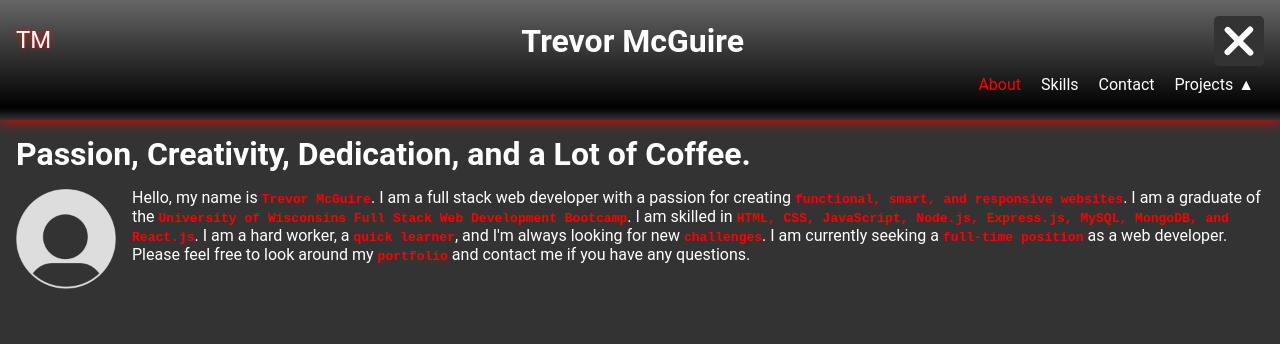
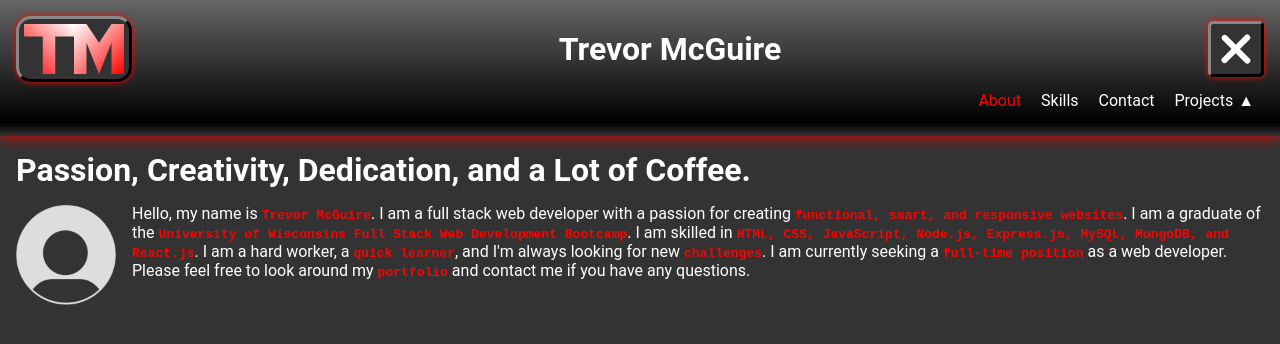
Before and after one commit to Trevor-McGuire/portfolio, a React (Vite) app: page / in a window 1280 px wide. Shown: the top 344 px of the page. Built offline with nearby package versions, Linux system fonts and the light colour scheme.

Commit message:
logo to clipped polygons

```diff
--- a/src/main.scss
+++ b/src/main.scss
@@ -34,13 +34,16 @@ body {
 // 2. header toggle-needed || not-needed
 // 3. header main-toggled || not-needed
 // 4. header dropdown-toggled || not-needed
-$line-height: 12.5%;
+$line-height: 12.5%; // for menu button
+$letter-width: 25%; // for the logo
+$m: 25%; // for the logo
+
 header {
   padding: 1rem;
   background-image: linear-gradient(to bottom, $bg3, $bg1 90%, $bg2);
-  filter: drop-shadow(0px 0px 8px $acc1) ;
-
-
+  filter: drop-shadow(0px 0px 8px $acc1);
+  user-select: none;
+  -webkit-user-drag: none;
   > div {
     display: flex;
     justify-content: space-between;
@@ -49,24 +52,74 @@ header {
       margin: 0;
     }
     #logo {
-      // cool effect to make a text based logo pop
-      font-size: 1.5rem;
-      text-shadow: 0px 0px 5px $acc1;
+      height: 50px;
+      width: 100px;
+      background-color: $bg2;
+      padding: 5px;
+      border-radius: 15px;
+      border: 3px outset $bg2;
+      filter: drop-shadow(0px 0px 3px $acc1);
+      cursor: pointer;
+      #logo-t,
+      #logo-m {
+        height: 50px;
+        width: 50px;
+        display: inline-block;
+      }
+      #logo-t {
+        background-image: linear-gradient(to top right, $acc1, $txt1);
+        clip-path: polygon(
+          0% 0%,
+          100% 0%,
+          100% $letter-width,
+          calc(100% - (100% - $letter-width) / 2) $letter-width,
+          calc(100% - (100% - $letter-width) / 2) 100%,
+          calc((100% - $letter-width) / 2) 100%,
+          calc((100% - $letter-width) / 2) $letter-width,
+          0% $letter-width
+        );
+      }
+      #logo-m {
+        background-image: linear-gradient(to top left, $acc1, $txt1);
+        clip-path: polygon(
+          0% 0%,
+          $m 0%,
+          50% calc(1.5 * $m),
+          calc(100% - $m) 0,
+          100% 0%,
+          100% 100%,
+          calc(100% - $m) 100%,
+          calc(100% - $m) calc(1.5 * $m),
+          50% 100%,
+          $m calc(1.5 * $m),
+          $m 100%,
+          0% 100%
+        );
+      }
+      &:hover {
+        filter: drop-shadow(0px 0px 3px $acc1) brightness(1.2);
+      }
+      &:active,
+      &:focus {
+        border: 3px inset $bg2;
+        filter: drop-shadow(0px 0px 3px $acc1) brightness(0.8);
+      }
     }
     h1 {
       align-items: center;
-
     }
     #main-toggle {
       height: 50px;
       width: 50px;
       background-color: $bg2;
-      position:relative;
+      position: relative;
       cursor: pointer;
       border-radius: 5px;
       overflow: hidden;
+      border: 3px outset $bg2;
+      filter: drop-shadow(0px 0px 3px $acc1);
+      cursor: pointer;
       .line {
-
         width: calc(100% - 2 * $line-height);
         height: $line-height;
         background-color: $txt1;
@@ -83,6 +136,14 @@ header {
       .line3 {
         bottom: $line-height;
       }
+      &:hover {
+        filter: drop-shadow(0px 0px 3px $acc1) brightness(1.2);
+      }
+      &:active,
+      &:focus {
+        border: 3px inset $bg2;
+        filter: drop-shadow(0px 0px 3px $acc1) brightness(.8);
+      }
     }
   }
   nav {
@@ -91,8 +152,8 @@ header {
       list-style: none;
       display: flex;
       justify-content: flex-end;
-      overflow:hidden;
-      margin:0rem;
+      overflow: hidden;
+      margin: 0rem;
       padding: 0;
       li {
         margin: 10px;
@@ -141,22 +202,18 @@ header {
   }
   &.main-not-toggled {
     #main-list {
-
     }
-
   }
 }
 
 header {
   &.dropdown-toggled {
-
     #dropdown-toggle::after {
       content: "▼";
       margin-left: 5px;
     }
   }
   &.dropdown-not-toggled {
-
     #dropdown-toggle {
       &::after {
         content: "▲";
@@ -186,13 +243,11 @@ main {
 
 // 2. about
 .about {
-
   img {
     width: 100px;
     height: 100px;
     float: left;
     margin: 1rem 1rem 1rem 0;
-
   }
   .emp1 {
     font-weight: bold;
@@ -205,7 +260,6 @@ main {
 
 // 3. skills
 .skills {
-
   ol {
     list-style: none;
     padding: 0;
@@ -216,7 +270,7 @@ main {
       border-radius: 0.5rem;
       list-style: none;
       span {
-        float:left;
+        float: left;
         padding-right: 1rem;
         color: red;
         svg {
@@ -234,5 +288,4 @@ main {
       }
     }
   }
-
 }
--- a/src/routes/header/index.jsx
+++ b/src/routes/header/index.jsx
@@ -79,7 +79,11 @@ const nav = () => {
       `}
     >
       <div>
-        <div id="logo">TM</div>
+        <div id="logo">
+          <div id='logo-t'></div>
+          <div id='logo-m'></div>
+          <div id='logo-b'></div>
+        </div>
         <h1>Trevor McGuire</h1>
         <div id="main-toggle">
           <div>
--- a/src/routes/index.jsx
+++ b/src/routes/index.jsx
@@ -31,7 +31,6 @@ export default function Index() {
       let newText = "";
 
       text.forEach((character) => {
-        console.log(character)
         if (character === " ") {
           newText += " ";
         } else {
@@ -45,11 +44,9 @@ export default function Index() {
     let unsolved = Array.from(document.getElementsByClassName("unsolved"));
     while (unsolved.length > 0) {
       const rand = Math.floor(Math.random() * unsolved.length);
-      unsolved[rand].classList.remove("unsolved");
       unsolved[rand].innerHTML = unsolved[rand].dataset.text;
       unsolved.splice(rand, 1);
-      // show the loop down here
-      await new Promise((resolve) => setTimeout(resolve, 2));
+      await new Promise((resolve) => setTimeout(resolve, 0));
     }
   };
 
```
